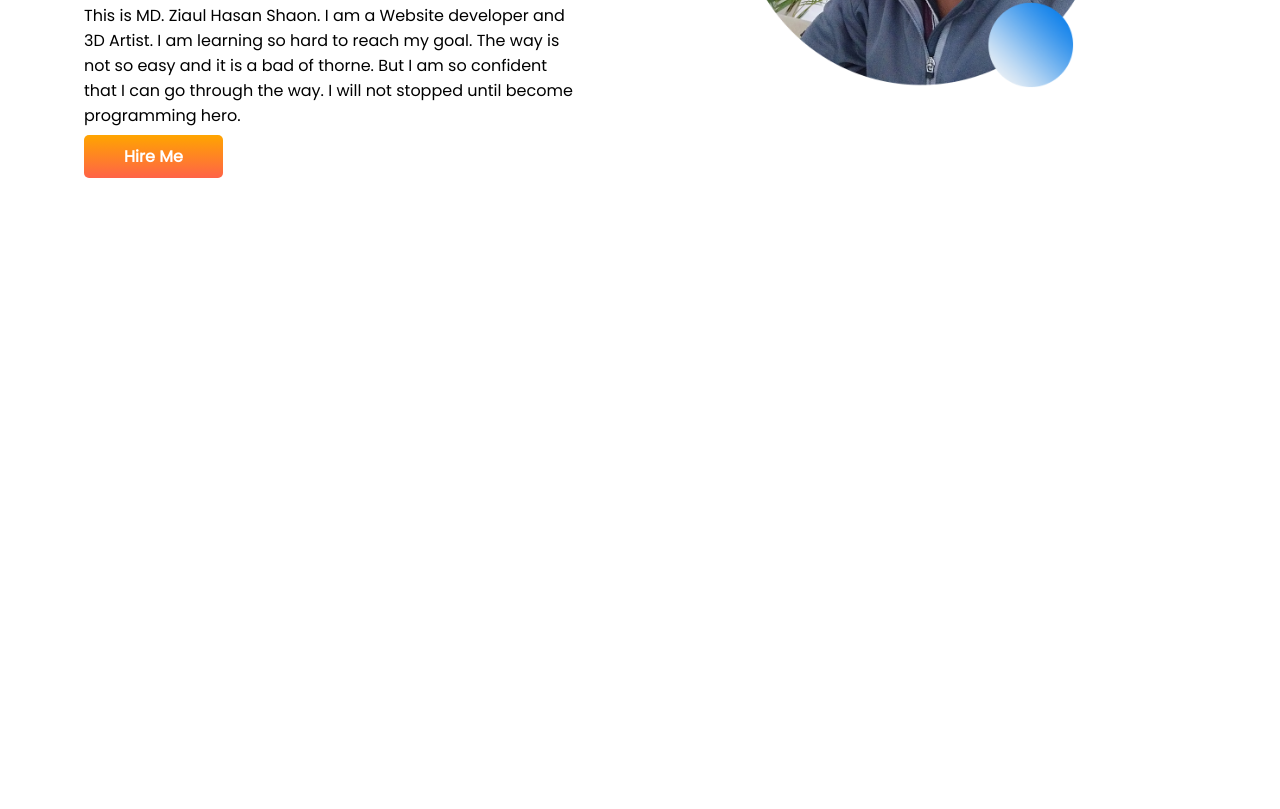
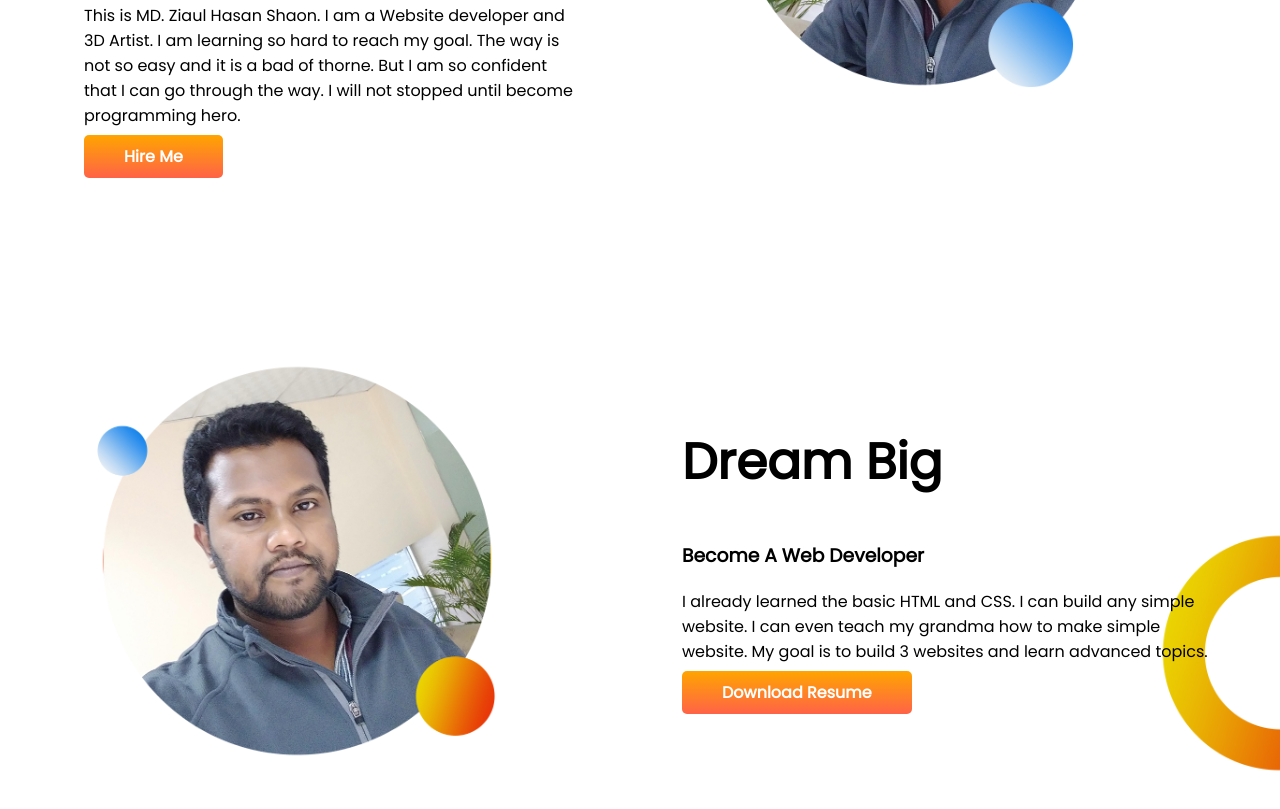
Before and after one commit to Ziaul-hasan/developer_portfolio, a plain HTML site: page index.html in a window 1280 px wide. Shown: the part 319-1128 px from the top of the page. Before the commit the page ends 800 px from the top, so only its background shows below. Drawn offline with Linux system fonts and the light colour scheme.

Commit message:
dream-big

```diff
--- a/index.html
+++ b/index.html
@@ -26,5 +26,19 @@
             <img src="images/profile pic 1.png" alt="main pp">
         </div>
     </section>
+    <section class="dream-big">
+        <div class="half-width">
+            <img src="images/profile pic 2.png" alt="second pp">
+        </div>
+        <div class="half-width-next">
+            <h1>Dream Big</h1>
+            <h3>Become A Web Developer</h3>
+            <p>
+                I already learned the basic HTML and CSS. I can build any simple website. I can even teach my grandma how to make simple
+                website. My goal is to build 3 websites and learn advanced topics.
+            </p>
+            <a class="linked-button" target="_blank" href="https://www.linkedin.com/in/md-ziaul-hasan-shaon-b08a66124/">Download Resume</a>
+        </div>
+    </section>
 </body>
 </html>
--- a/style.css
+++ b/style.css
@@ -10,6 +10,7 @@ h1{
 }
 Section{
     display: flex;
+    margin-bottom: 150px;
 }
 .half-width{
     width: 50%;
@@ -19,6 +20,11 @@ Section{
 }
 .half-width img{
     width: 80%;
+    padding-top: 5%;
+}
+.half-width-next{
+    width: 50%;
+    padding-right: 5%;
     padding-top: 5%;
 }
 .linked-button{
@@ -33,3 +39,10 @@ Section{
     background-image: url(images/butli\ background2.png);
     background-repeat: no-repeat;
 }
+.dream-big{
+    background-image: url(images/half\ golla\ re-sized.png);
+    background-repeat: no-repeat;
+    background-size: 10%;
+    background-position: bottom right;
+
+}
```
Also changed, not shown: images/half golla re-sized.png (added).
